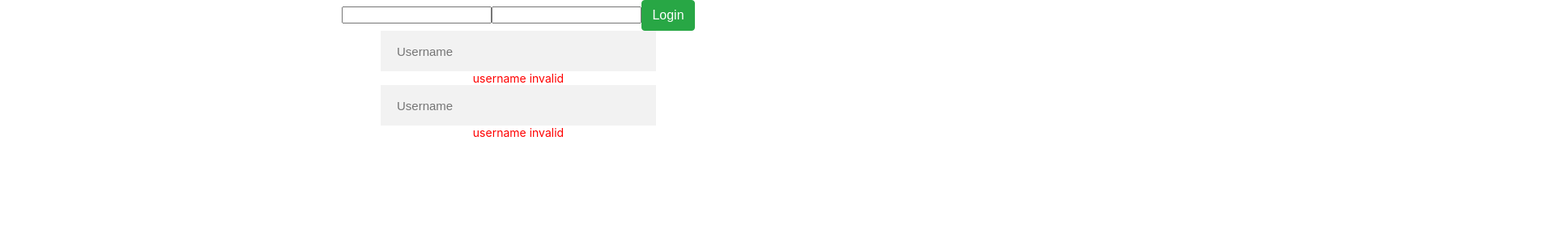
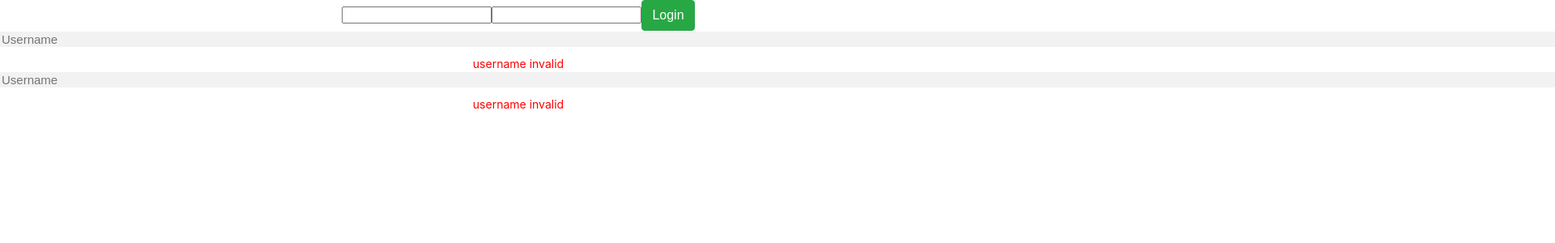
Before and after one commit to Bmirt/HRprogramm, a React (Create React App) app: page /Login in a window 1280 px wide. Shown: the top 300 px of the page at 81% size, 1920 px wide, since content can reach past the window. Built offline with nearby package versions, Linux system fonts and the light colour scheme.

Commit message:
input size fix

```diff
--- a/src/App.js
+++ b/src/App.js
@@ -11,7 +11,7 @@ function App() {
       <Router>
         <Route path="/Login" component={Login} />
         <Input placeholder="Username" type="text" errors={{username:"username invalid", password:"password invalid"}} />
-        <Input placeholder="Username" type="text" errors={{username:"username invalid", password:"password invalid"}} />
+        <Input placeholder="Username" type="password" errors={{username:"username invalid", password:"password invalid"}} />
         {/* <Route path="/ResetPassword" component={Login} /> */}
       </Router>
     </div>
--- a/src/components/UI/Input/Input.module.css
+++ b/src/components/UI/Input/Input.module.css
@@ -1,17 +1,14 @@
 .input{
     background-color: #f2f2f2;
-    width: 300px;
-    height: 20px;
+    width: 2500px;
     border: none;
-    padding: 15px 20px;
+    padding: 12 px 15px;
     font-size: 15px;
     color: #c2c2c2;
     outline: none;
+    margin-bottom: 10px;
 }
 .input_error{
-    display: flex;
-    align-items: center;
-    justify-content: center;
     color: red;
     font-size: 14px;
 }
```
